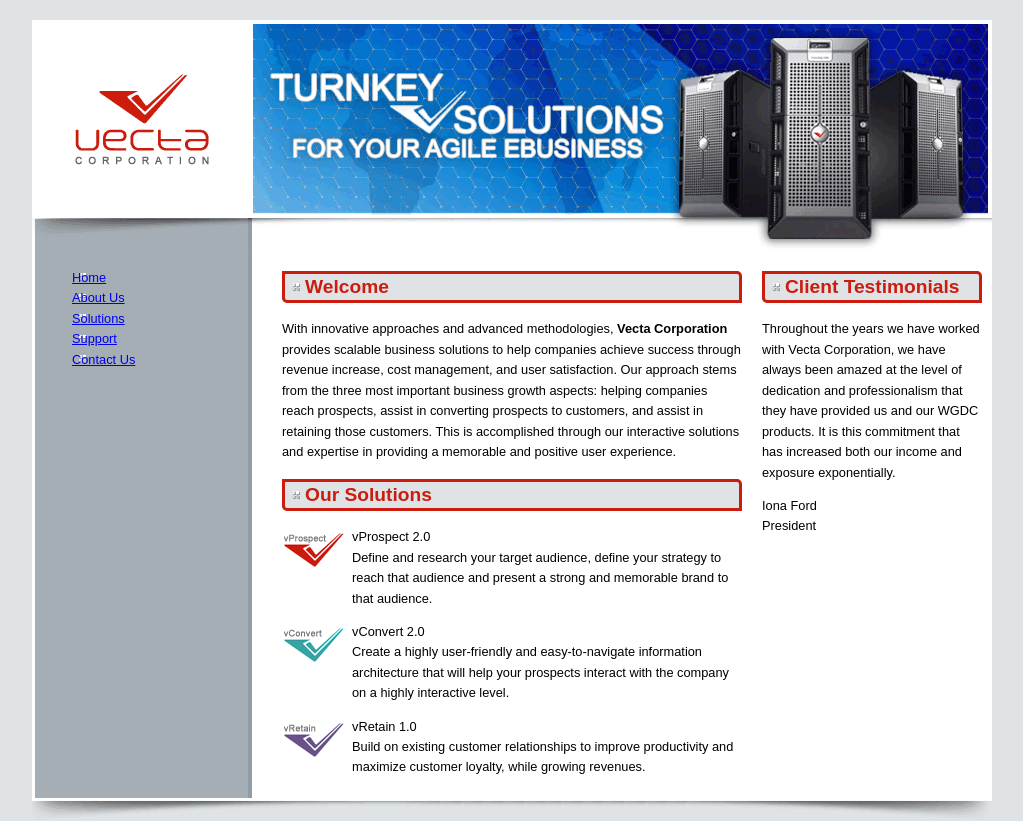
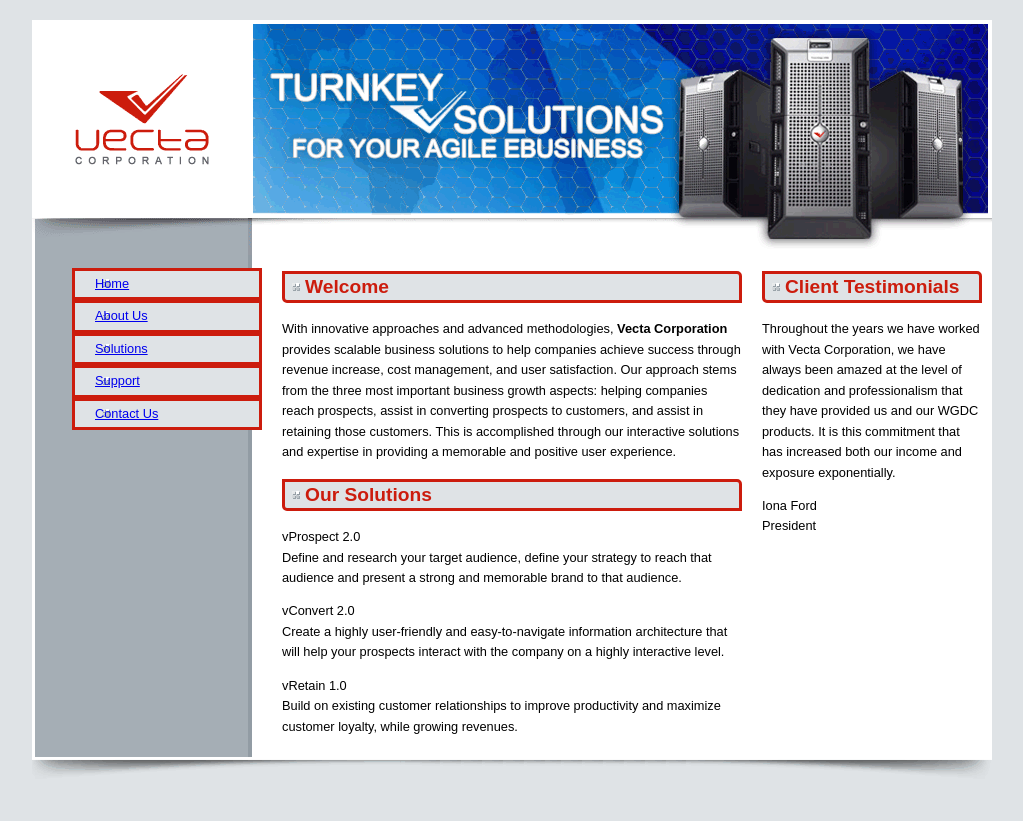
Before and after one commit to mellandrade/jquery01, a plain HTML site: page vectacorp/index.html in a window 1280 px wide. Shown: the whole page, without its empty margins (128-1151 px from the left). After the commit the page ends 800 px from the top, so only its background shows below. Drawn offline with Linux system fonts and the light colour scheme.

Commit message:
Add files via upload
update first part

```diff
--- a/vectacorp/index.html
+++ b/vectacorp/index.html
@@ -10,11 +10,7 @@
   <script src="scripts/scripts.js" type="text/javascript" charset="utf-8"></script>
 
   <script>
-  $(document).ready(function() {
-      window.alert("You are ready!");
-  });
-
-//NEED TO CONSOLIDATE
+//HEADINGS - NEED TO CONSOLIDATE
  $(document).ready(function() {
       $("section h2, aside h2").css("border", "solid", "black", "1px");
       $("section h2, aside h2").css("color", "#CC1C0D");
@@ -23,6 +19,21 @@
       $("section h2, aside h2").css("background-color", "#DFE3E6");
   });
 
+//NAVIGATION - CHECK THE PADDING & CONSLIDATE
+ $(document).ready(function() {
+     $("ul li").addClass("navigation");
+     $("li.navigation").css("border", "solid", "#929CA4", "1px");
+     $("li.navigation").css("color", "#CC1C0D");
+     $("li.navigation").css("padding", "3px 0 3px 20px");
+     $("li.navigation").css("background-color", "#DFE3E6");
+ });
+
+//MAIN CONTENT - CONSOLIDATE
+ $(document).ready(function() {
+     $("p.vprospect").removeClass("vprospect");
+     $("p.vconvert").removeClass("vconvert");
+     $("p.vretain").removeClass("vretain");
+ });
   </script>
   <style type="text/css">
 
```
